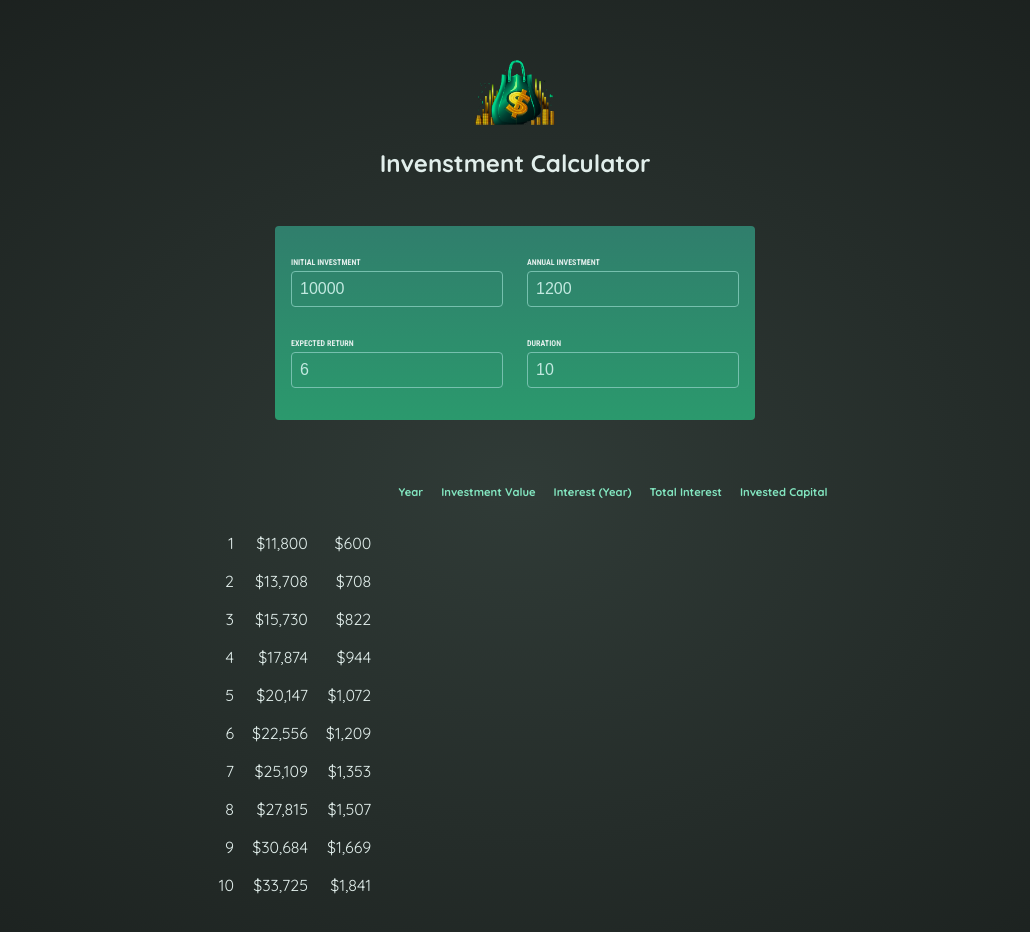
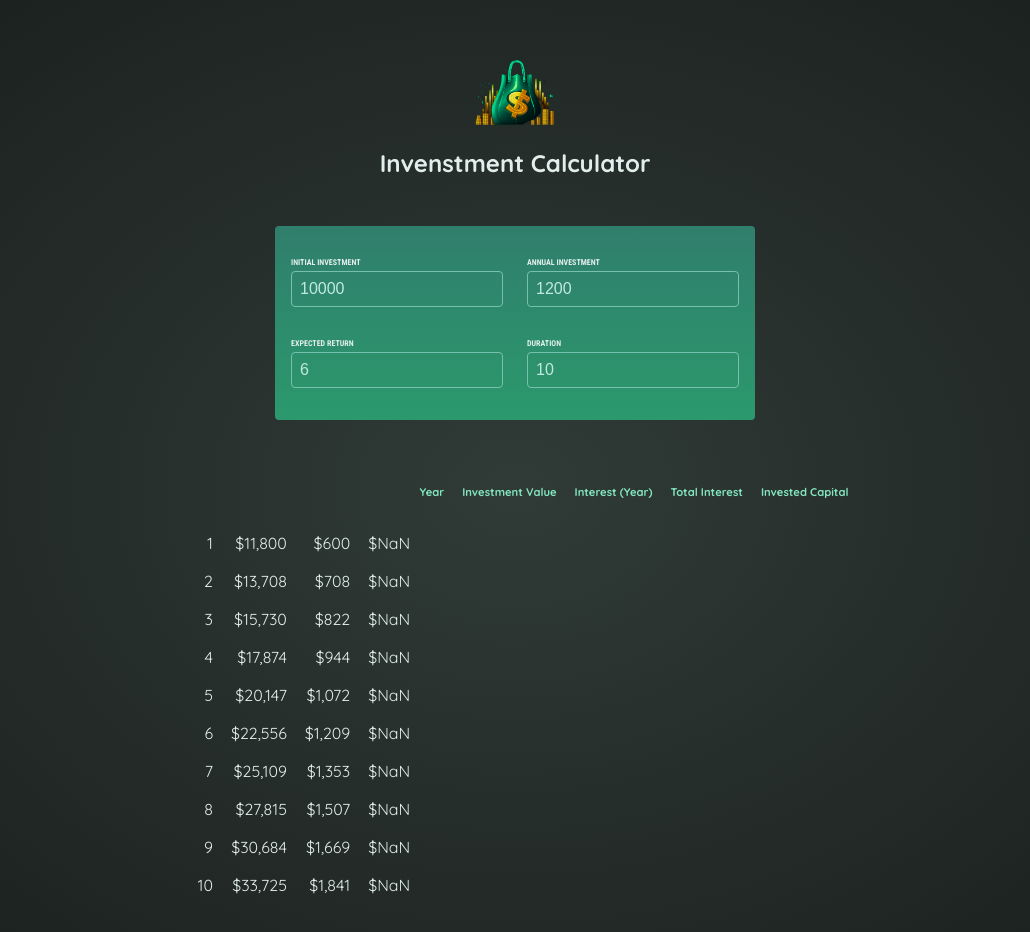
Before and after one commit to M0H1K4/Investment-calculator-Vite, a React (Vite) app: page / in a window 1280 px wide. Shown: the top 932 px of the page, without its empty margins (125-1155 px from the left). Built offline with nearby package versions, Linux system fonts and the light colour scheme.

Commit message:
someting is wrong

```diff
--- a/src/components/Results.jsx
+++ b/src/components/Results.jsx
@@ -3,6 +3,10 @@ import { calculateInvestmentResults, formatter } from "../util/investment";
 
 export default function Results({ input }) {
   const resultData = calculateInvestmentResults(input);
+  const initialInvestment =
+    resultData[0].valueEndOfYear -
+    resultData[0].interest -
+    resultData[0].interest.annualInvestment;
 
   return (
     <table id="result">
@@ -16,14 +20,20 @@ export default function Results({ input }) {
         </tr>
       </thead>
       <thbody>
-        {resultData.map(yearData => {
-          return <tr key={yearData.year}>
-            <td>{yearData.year}</td>
-            <td>{formatter.format(yearData.valueEndOfYear)}</td>
-            <td>{formatter.format(yearData.interest)}</td>
-            <td>{}</td>
-            <td>{}</td>
-          </tr>
+        {resultData.map((yearData) => {
+          const totalinterest =
+            yearData.valueEndOfYear -
+            yearData.annualInvestment * yearData.year -
+            initialInvestment;
+          return (
+            <tr key={yearData.year}>
+              <td>{yearData.year}</td>
+              <td>{formatter.format(yearData.valueEndOfYear)}</td>
+              <td>{formatter.format(yearData.interest)}</td>
+              <td>{formatter.format(totalinterest)}</td>
+              <td>{}</td>
+            </tr>
+          );
         })}
       </thbody>
     </table>
```
